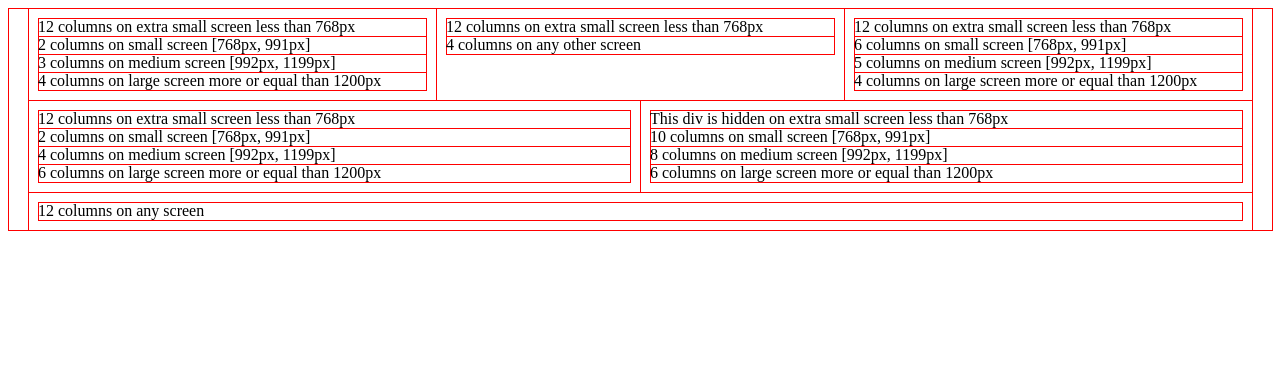
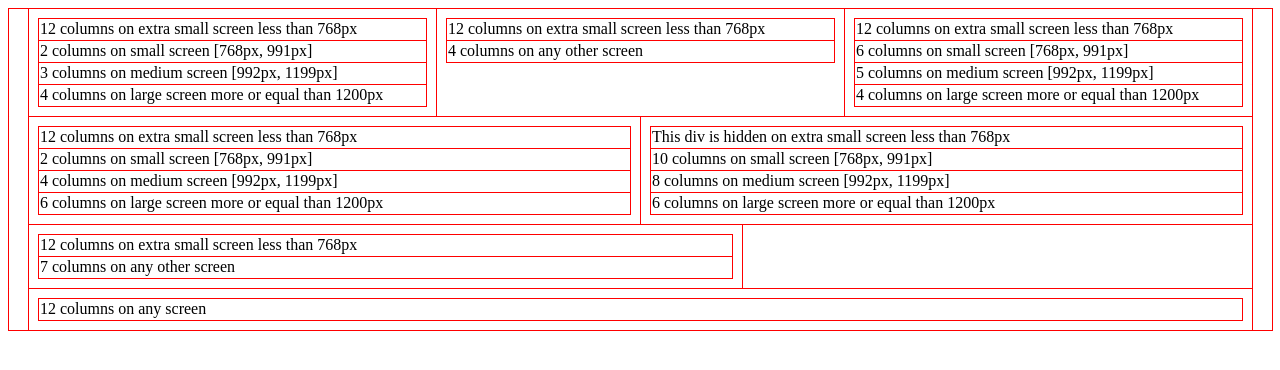
Before and after one commit to Shulkin/scss-flexbox-grid, a website: page index.html in a window 1280 px wide. Drawn offline with Linux system fonts and the light colour scheme.

Commit message:
Add new test row to index

```diff
--- a/index.html
+++ b/index.html
@@ -60,6 +60,14 @@
         </div>
       </div>
       <div class="row">
+        <div class="col-xs-12 col-sm-7">
+          <ul>
+            <li>12 columns on extra small screen less than 768px</li>
+            <li>7 columns on any other screen</li>
+          </ul>
+        </div>
+      </div>
+      <div class="row">
         <div class="col-xs-12">
           <ul>
             <li>12 columns on any screen</li>
--- a/src/_grid.scss
+++ b/src/_grid.scss
@@ -14,6 +14,7 @@ ul {
   padding: 0;
   li {
     list-style: none;
+    padding: 2px;
   }
 }
 /* ==================== */
--- a/src/_loops.scss
+++ b/src/_loops.scss
@@ -1,6 +1,6 @@
 // Use this mixin to add common properties to col class
 @mixin grid-col-common {
-  // Count padding and border as elements width
+  // Include padding and border to elements width
   box-sizing: border-box;
   // Columns always have the defined size
   flex-grow: 0;
```
Also changed, not shown: dist/flexy.css.
